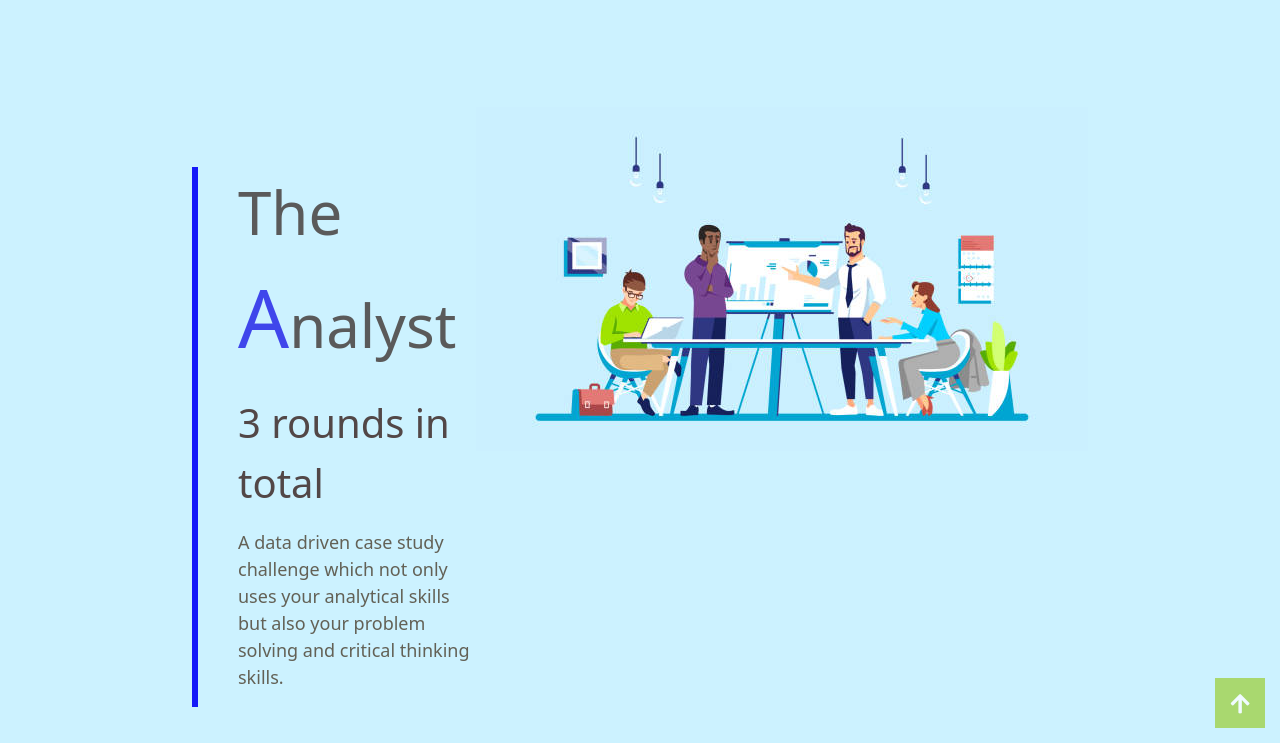
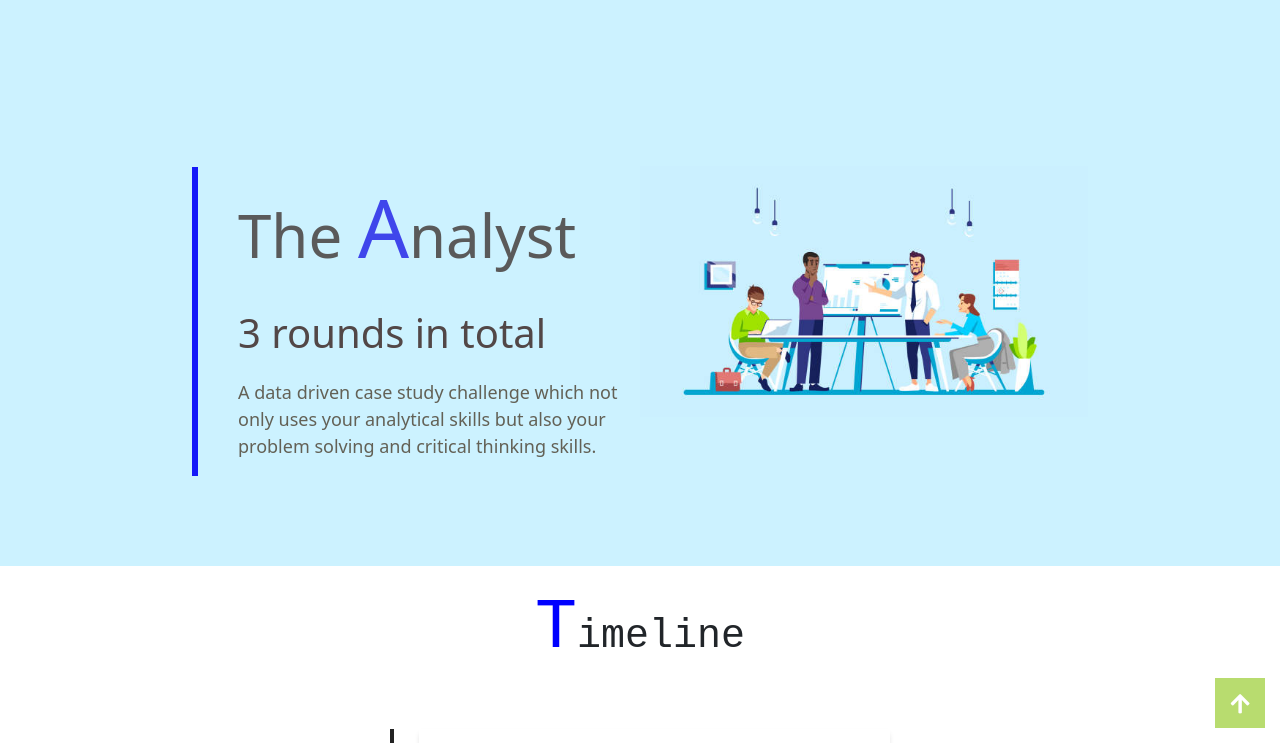
Before and after one commit to devSubho51347/Analyst.github.io, a plain HTML site: page index.html in a window 1280 px wide. Shown: the part 57-800 px from the top of the page. Drawn offline with nearby package versions, Linux system fonts and the light colour scheme.

Commit message:
Update index.html

```diff
--- a/index.html
+++ b/index.html
@@ -124,8 +124,8 @@
           <p class="text2">A data driven case study challenge which not only uses your analytical skills but also your problem solving and critical thinking skills.</p>
 
         </div>
-        <div class="second">
-          <img src="istockphoto.jpg">
+        <div class="second col-lg-6 d-flex align-items-center">
+          <img src="istockphoto.jpg" class="img-fluid" alt="">
         </div>
       </div>
 
```
